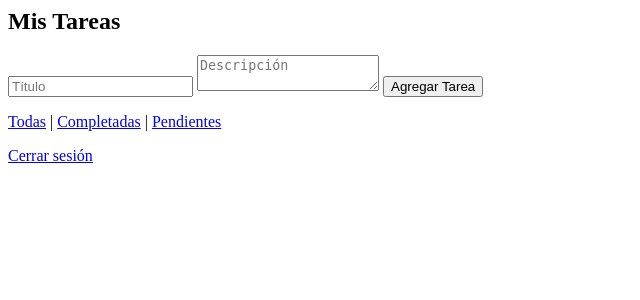
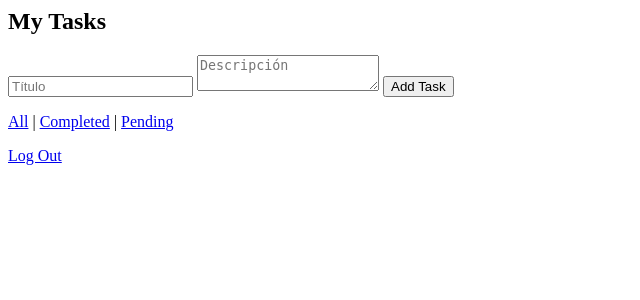
Before and after one commit to Ravnor/To-Do-evo, a PHP site: page /tasks.php in a window 1280 px wide. Shown: the top 300 px of the page, without its empty margins (0-640 px from the left). Run offline with PHP 8.4, Linux system fonts and the light colour scheme; the visitor is signed in with stand-in values (Sample User, id 1); data that the repository does not hold is empty.

Commit message:
Translated tasks.php

```diff
--- a/tasks.php
+++ b/tasks.php
@@ -9,7 +9,7 @@ if (!isset($_SESSION['user_id'])) {
 
 $userId = $_SESSION['user_id'];
 
-// Agregar tarea
+// adds task
 if ($_SERVER['REQUEST_METHOD'] === 'POST' && isset($_POST['title'])) {
     $title = trim($_POST['title']);
     $description = trim($_POST['description']);
@@ -19,7 +19,7 @@ if ($_SERVER['REQUEST_METHOD'] === 'POST' && isset($_POST['title'])) {
     exit;
 }
 
-// Marcar como completada
+// Mark as completed
 if (isset($_GET['complete'])) {
     $stmt = $pdo->prepare("UPDATE tasks SET completed = 1 WHERE id = ? AND user_id = ?");
     $stmt->execute([$_GET['complete'], $userId]);
@@ -27,7 +27,7 @@ if (isset($_GET['complete'])) {
     exit;
 }
 
-// Eliminar tarea
+// Remove task
 if (isset($_GET['delete'])) {
     $stmt = $pdo->prepare("DELETE FROM tasks WHERE id = ? AND user_id = ?");
     $stmt->execute([$_GET['delete'], $userId]);
@@ -35,7 +35,7 @@ if (isset($_GET['delete'])) {
     exit;
 }
 
-// Filtro
+// Filter
 $filter = $_GET['filter'] ?? 'all';
 $query = "SELECT * FROM tasks WHERE user_id = ?";
 $params = [$userId];
@@ -52,18 +52,18 @@ $stmt->execute($params);
 $tasks = $stmt->fetchAll();
 ?>
 
-<h2>Mis Tareas</h2>
+<h2>My Tasks</h2>
 
 <form method="post">
     <input type="text" name="title" required placeholder="Título">
     <textarea name="description" placeholder="Descripción"></textarea>
-    <button type="submit">Agregar Tarea</button>
+    <button type="submit">Add Task</button>
 </form>
 
 <p>
-    <a href="?filter=all">Todas</a> |
-    <a href="?filter=completed">Completadas</a> |
-    <a href="?filter=pending">Pendientes</a>
+    <a href="?filter=all">All</a> |
+    <a href="?filter=completed">Completed</a> |
+    <a href="?filter=pending">Pending</a>
 </p>
 
 <ul>
@@ -73,12 +73,12 @@ $tasks = $stmt->fetchAll();
         <?php if ($task['completed']): ?>
             ✅
         <?php else: ?>
-            <a href="?complete=<?= $task['id'] ?>">[Marcar completada]</a>
+            <a href="?complete=<?= $task['id'] ?>">[Mark as Completed]</a>
         <?php endif; ?>
-        <a href="?delete=<?= $task['id'] ?>">[Eliminar]</a>
+        <a href="?delete=<?= $task['id'] ?>">[Delete]</a>
         <p><?= nl2br(htmlspecialchars($task['description'])) ?></p>
     </li>
 <?php endforeach; ?>
 </ul>
 
-<p><a href="logout.php">Cerrar sesión</a></p>
+<p><a href="logout.php">Log Out</a></p>
```
